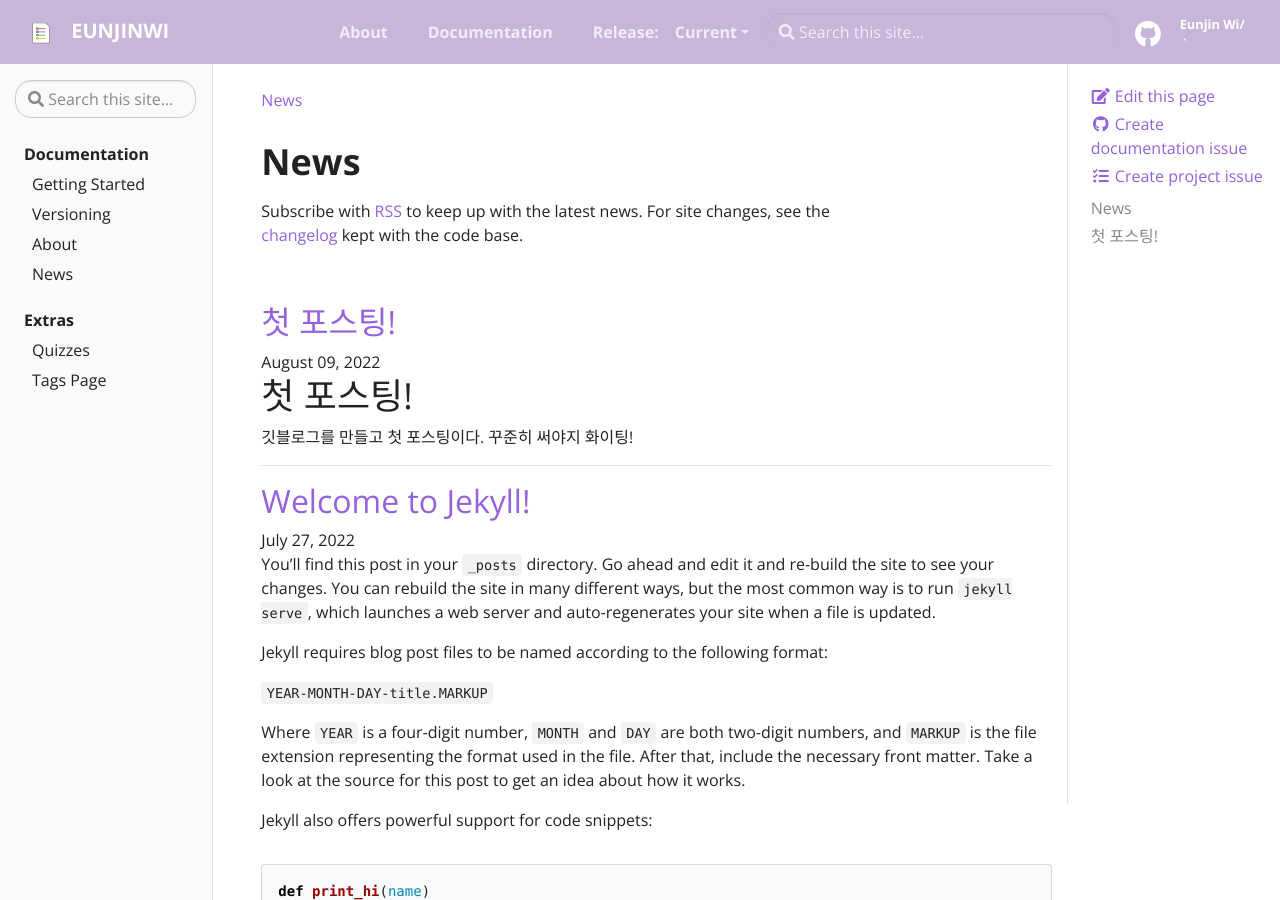
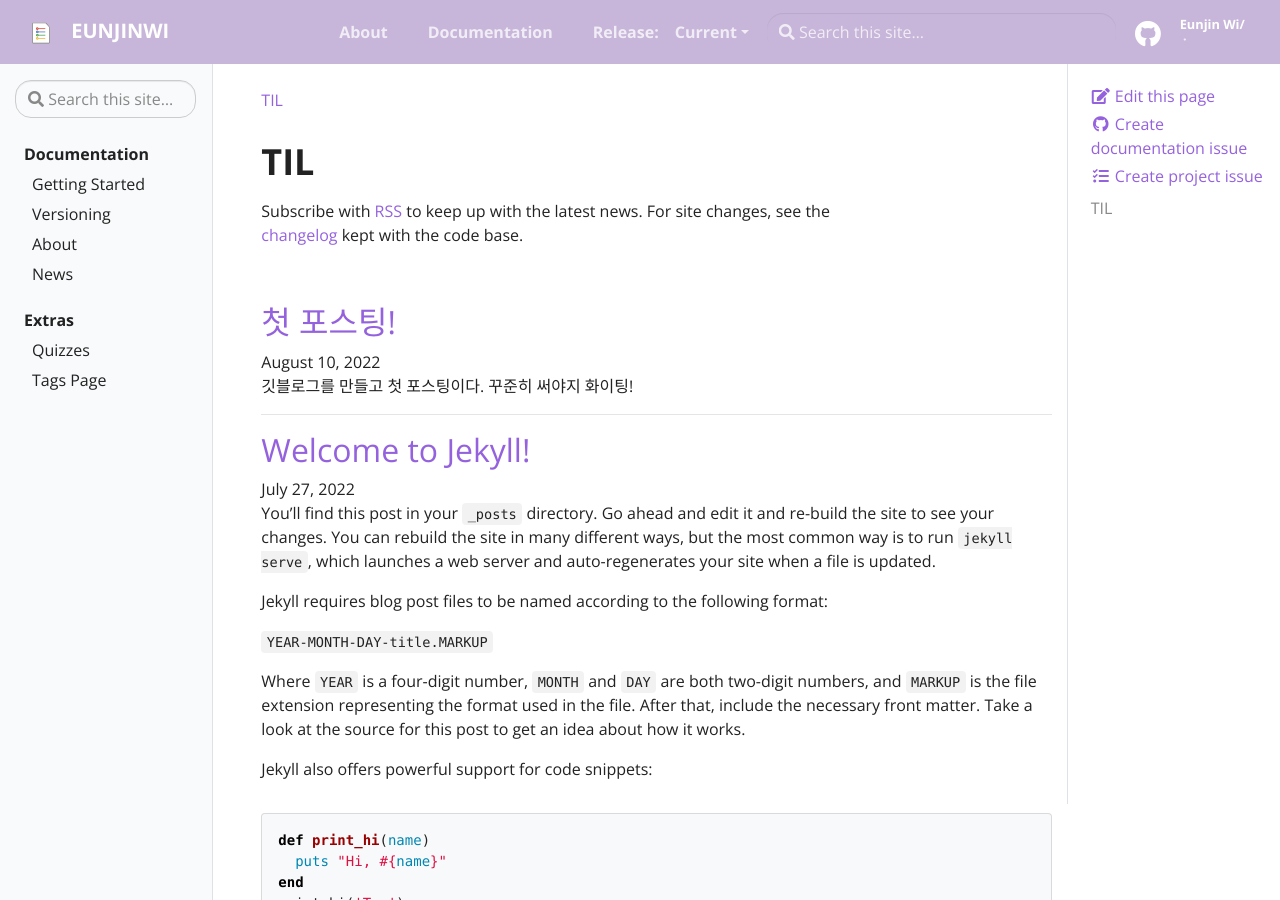
Before and after one commit to EunjinWi/EunjinWi.github.io, a Jekyll site: the page built from pages/news.md, in a window 1280 px wide and 900 px high. Built offline with Jekyll 4.4.1, drawn with Linux system fonts in a browser that asks for light colours.

Commit message:
NEWS>TIL

```diff
--- a/_posts/2022-08-09-my_first_post.md
+++ b/_posts/2022-08-10-my_first_post.md
@@ -1,10 +1,8 @@
 ---
 layout: post
 title:  "첫 포스팅!"
-date:   2022-08-09
+date:   2022-08-10
 categories: Documentation
 ---
 
-# 첫 포스팅!
-
 깃블로그를 만들고 첫 포스팅이다. 꾸준히 써야지 화이팅!
--- a/pages/news.md
+++ b/pages/news.md
@@ -1,9 +1,9 @@
 ---
-title: News
+title: TIL
 permalink: /news/
 ---
 
-# News
+# TIL
 
 <p>Subscribe with <a href="{{ site.baseurl }}/feed.xml">RSS</a> to keep up with the latest news.
 For site changes, see the <a href="https://github.com/{{ site.github_user }}/{{ site.github_repo }}/blob/master/CHANGELOG.md">changelog</a> kept with the code base.</p>
```
